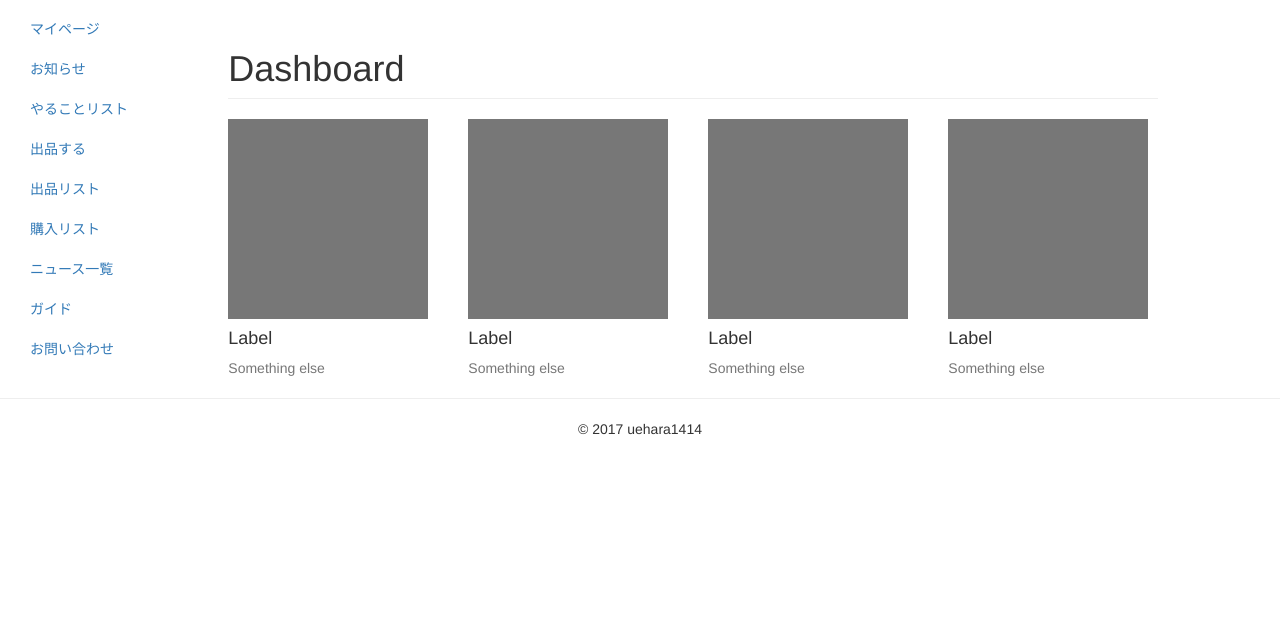
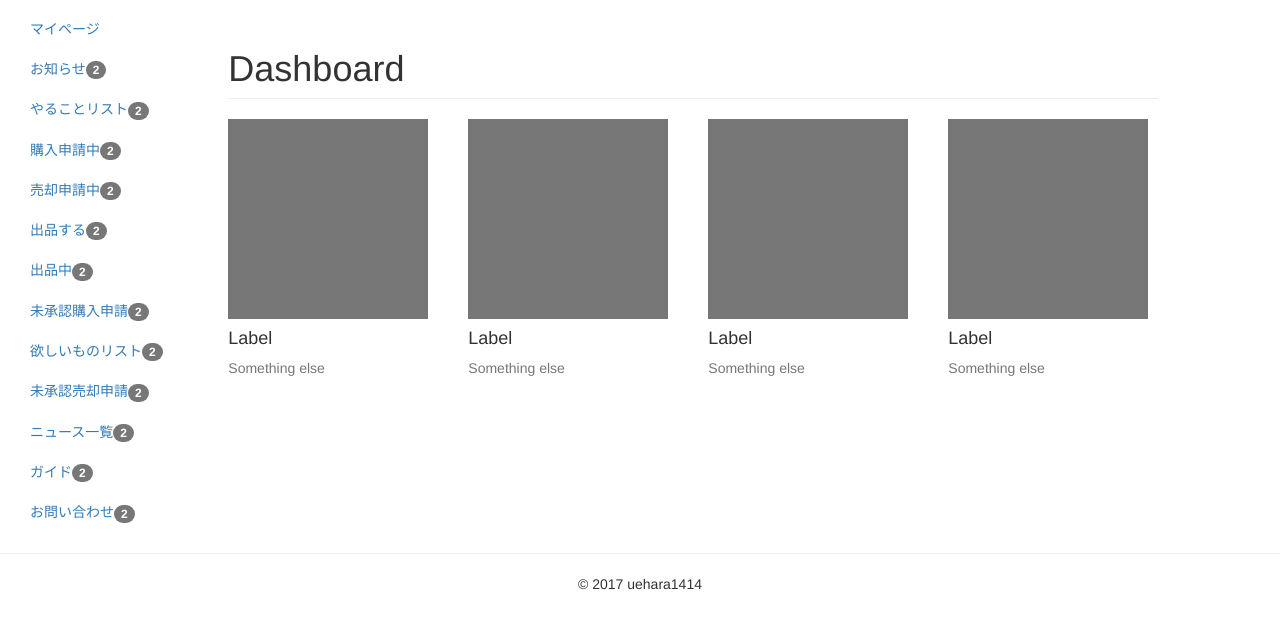
Before and after one commit to uehara1414/locari_old, a Django app: page /mypage/ in a window 1280 px wide. Shown: the part 51-680 px from the top of the page. Run offline with Django 3.2, Linux system fonts and the light colour scheme; some libraries are stand-ins or nearby versions.

Commit message:
add badge

```diff
--- a/locari_app/templates/locari_app/mypage_base.html
+++ b/locari_app/templates/locari_app/mypage_base.html
@@ -6,14 +6,18 @@
         <div class="col-sm-3 col-md-2 sidebar">
           <ul class="nav nav-sidebar">
             <li class="active"><a href="#">マイページ<span class="sr-only">(current)</span></a></li>
-            <li><a href="#">お知らせ</a></li>
-            <li><a href="#">やることリスト</a></li>
-            <li><a href="#">出品する</a></li>
-            <li><a href="#">出品リスト</a></li>
-            <li><a href="#">購入リスト</a></li>
-            <li><a href="#">ニュース一覧</a></li>
-            <li><a href="#">ガイド</a></li>
-            <li><a href="#">お問い合わせ</a></li>
+            <li><a href="#">お知らせ<span class="badge">2</span></a></li>
+            <li><a href="#">やることリスト<span class="badge">2</span></a></li>
+            <li><a href="#">購入申請中<span class="badge">2</span></a></li>
+            <li><a href="#">売却申請中<span class="badge">2</span></a></li>
+            <li><a href="#">出品する<span class="badge">2</span></a></li>
+            <li><a href="#">出品中<span class="badge">2</span></a></li>
+            <li><a href="#">未承認購入申請<span class="badge">2</span></a></li>
+            <li><a href="#">欲しいものリスト<span class="badge">2</span></a></li>
+            <li><a href="#">未承認売却申請<span class="badge">2</span></a></li>
+            <li><a href="#">ニュース一覧<span class="badge">2</span></a></li>
+            <li><a href="#">ガイド<span class="badge">2</span></a></li>
+            <li><a href="#">お問い合わせ<span class="badge">2</span></a></li>
           </ul>
         </div>
 
```
